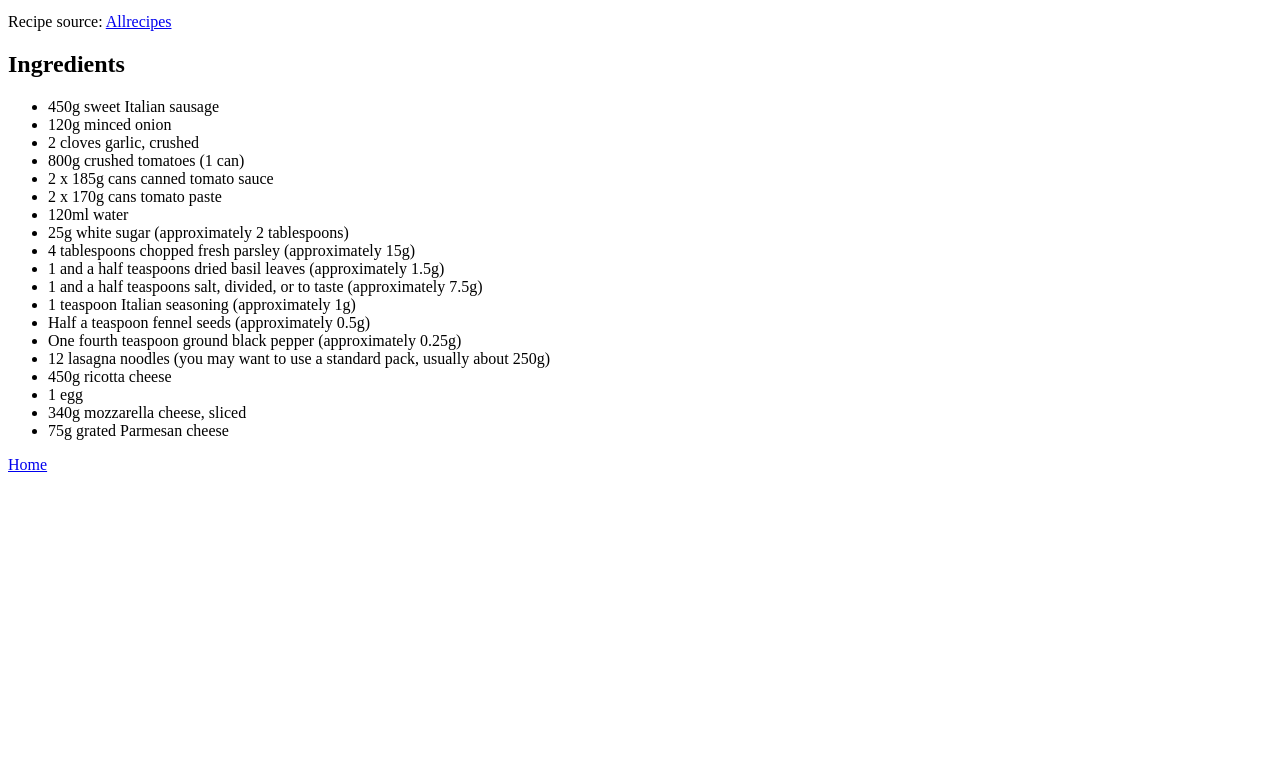
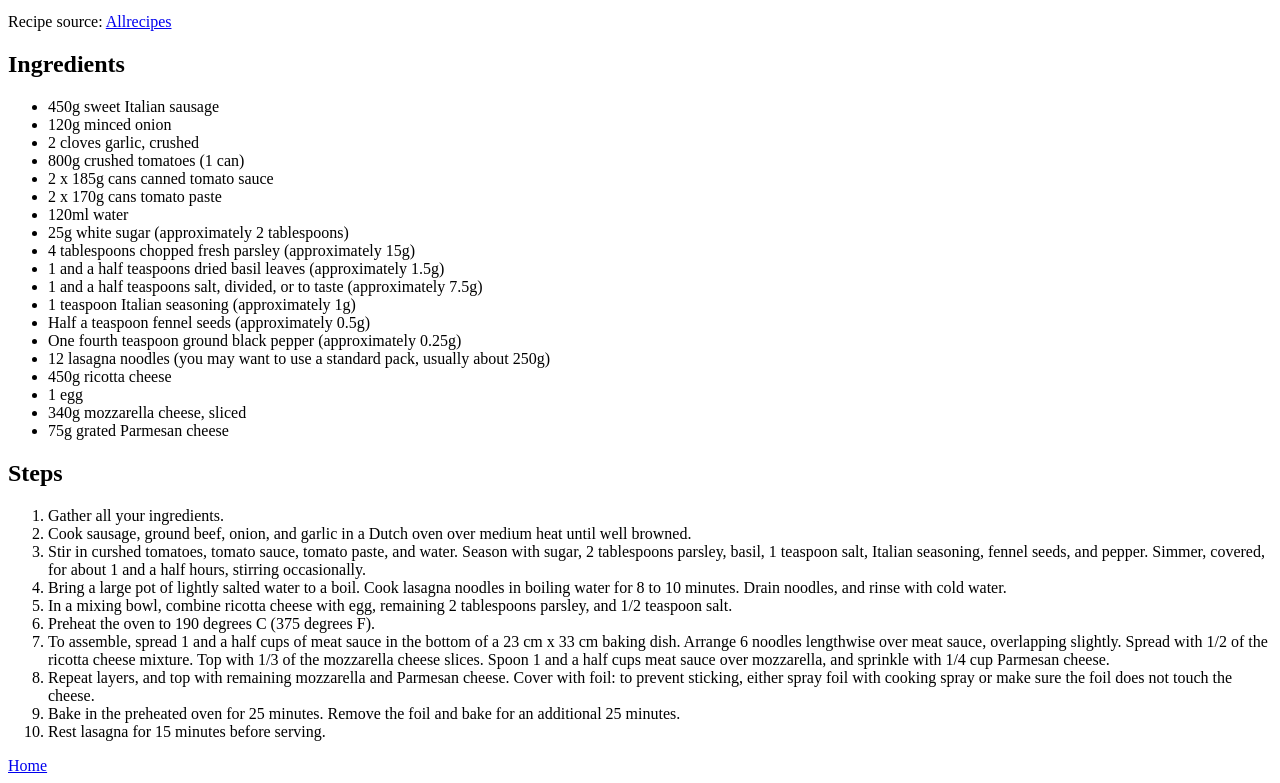
Before and after one commit to EliasXyl/odin-recipes, a plain HTML site: page recipes/lasagna.html in a window 1280 px wide. Shown: the part 545-1328 px from the top of the page. Before the commit the page ends 1027 px from the top, so only its background shows below. Drawn offline with Linux system fonts and the light colour scheme.

Commit message:
Add ordered list of cooking steps

```diff
--- a/recipes/lasagna.html
+++ b/recipes/lasagna.html
@@ -37,6 +37,22 @@
             <li>75g grated Parmesan cheese</li>
         </ul>
 
+        <h2>Steps</h2>
+        <ol>
+            <li>Gather all your ingredients.</li>
+            <li>Cook sausage, ground beef, onion, and garlic in a Dutch oven over medium heat until well browned.</li>
+            <li>Stir in curshed tomatoes, tomato sauce, tomato paste, and water. Season with sugar, 2 tablespoons parsley, basil, 1 teaspoon salt, Italian seasoning, fennel seeds, and pepper. Simmer, covered, for about 1 and a half hours, stirring occasionally.</li>
+            <li>Bring a large pot of lightly salted water to a boil. Cook lasagna noodles in boiling water for 8 to 10 minutes. Drain noodles, and rinse with cold water.</li>
+            <li>In a mixing bowl, combine ricotta cheese with egg, remaining 2 tablespoons parsley, and 1/2 teaspoon salt.</li>
+            <li>Preheat the oven to 190 degrees C (375 degrees F).</li>
+            <li>To assemble, spread 1 and a half cups of meat sauce in the bottom of a 23 cm x 33 cm baking dish. Arrange 6 noodles lengthwise over meat sauce, overlapping slightly. Spread with 1/2 of the ricotta cheese mixture. Top with 1/3 of the mozzarella cheese slices. Spoon 1 and a half cups meat sauce over mozzarella, and sprinkle with 1/4 cup Parmesan cheese.</li>
+            <li>Repeat layers, and top with remaining mozzarella and Parmesan cheese. Cover with foil: to prevent sticking, either spray foil with cooking spray or make sure the foil does not touch the cheese.</li>
+            <li>Bake in the preheated oven for 25 minutes. Remove the foil and bake for an additional 25 minutes.</li>
+            <li>Rest lasagna for 15 minutes before serving.</li>
+
+
+        </ol>
+
 
         <a href="../index.html">Home</a>
     </body>
```
